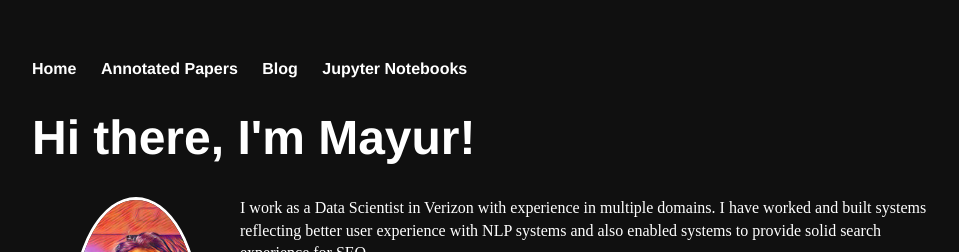
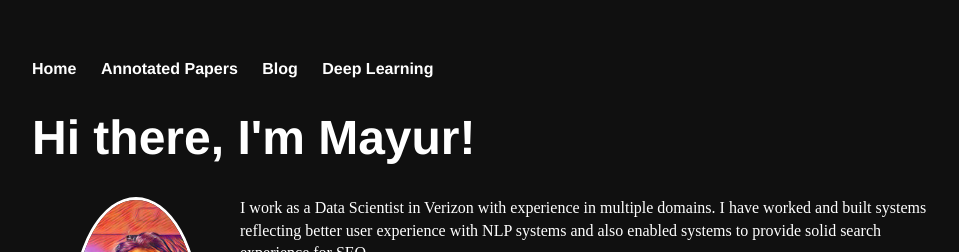
Before and after one commit to Mayurji/mayurji.github.io, a Jekyll site: the page built from index.html, in a window 1280 px wide. Shown: the top 252 px of the page, without its empty margins (160-1119 px from the left). Built offline with Jekyll 4.4.1, drawn with Linux system fonts in a browser that asks for light colours.

Commit message:
Update default.html

```diff
--- a/_layouts/default.html
+++ b/_layouts/default.html
@@ -12,7 +12,7 @@
         		<li><a href="/">Home</a></li>
         		<li><a href="/papers">Annotated Papers</a></li>
         		<li><a href="/blog">Blog</a></li>
-			<li><a href="/notebooks">Jupyter Notebooks</a></li>
+			<li><a href="/deep-learning">Deep Learning</a></li>
     		</ul>
 		</nav>
 		<div class="container">
```
